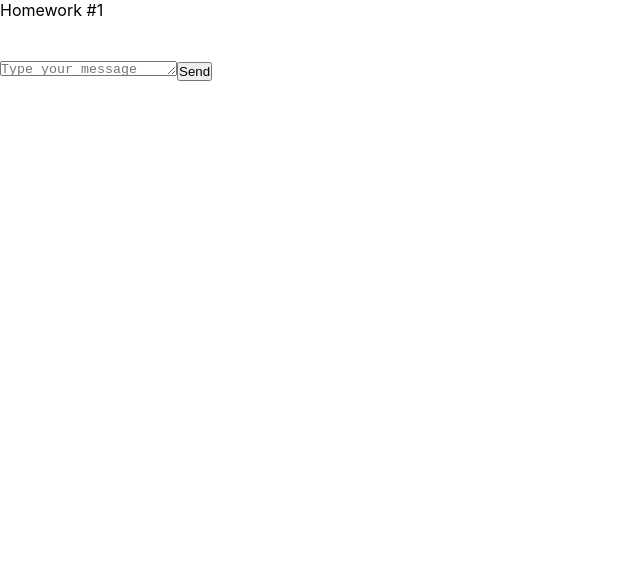
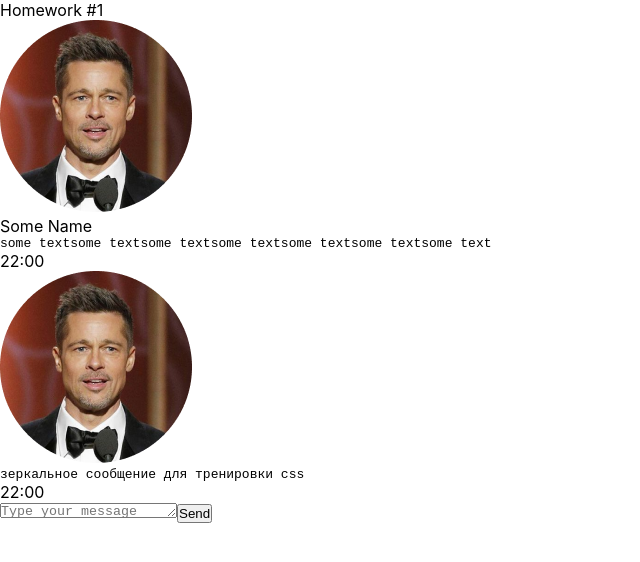
Before and after one commit to VadzimAJ/IT_ink_w2, a React (Create React App) app: page / in a window 1280 px wide. Shown: the top 562 px of the page, without its empty margins (0-640 px from the left). Built offline with nearby package versions, Linux system fonts and the light colour scheme.

Commit message:
feat: complite hw1_w2

```diff
--- a/src/s2-homeworks/hw01/HW1.tsx
+++ b/src/s2-homeworks/hw01/HW1.tsx
@@ -14,7 +14,30 @@
 * */
 
 // нужно создать правильный тип вместо any
-export type MessageType = any
+export type MessageType = {
+    id: number,
+    user: {
+        avatar: any,
+        name: string
+    },
+    message: {
+        text: string,
+        time: string
+    }
+}
+
+export type FriendMessageType = {
+    id: number,
+    user: {
+        avatar: any,
+        name: string
+    },
+    message: {
+        text: string,
+        time: string
+    }
+}
+
 
 // структуру объекта не менять
 export const message0: MessageType = {
--- a/src/s2-homeworks/hw01/friend-message/FriendMessage.tsx
+++ b/src/s2-homeworks/hw01/friend-message/FriendMessage.tsx
@@ -1,8 +1,13 @@
 import React from 'react'
 import s from './FriendMessage.module.css'
+import { MessageType } from '../HW1'
+
+type MessagePropsType = {
+    message: MessageType // Используйте тип MessageType
+}
 
 // создать тип вместо any и отобразить приходящие данные
-const FriendMessage = (props: any) => {
+const FriendMessage = (props: MessagePropsType) => {
     return (
         <div
             id={'hw1-friend-message-' + props.message.id}
@@ -12,7 +17,7 @@
                 <img
                     id={'hw1-friend-avatar-' + props.message.id}
                     // создаёт студент
-
+                    src={props.message.user.avatar}
                     //
                 />
                 <div className={s.friendText}>
@@ -29,7 +34,7 @@
                         className={s.friendMessageText}
                     >
                         {/*создаёт студент*/}
-
+                        {props.message.message.text}
                         {/**/}
                     </pre>
                 </div>
@@ -39,7 +44,7 @@
                 className={s.friendTime}
             >
                 {/*создаёт студент*/}
-
+                {props.message.message.time}
                 {/**/}
             </div>
         </div>
--- a/src/s2-homeworks/hw01/message/Message.tsx
+++ b/src/s2-homeworks/hw01/message/Message.tsx
@@ -1,8 +1,13 @@
 import React from 'react'
 import s from './Message.module.css'
+import { MessageType } from '../HW1'
 
 // нужно создать правильный тип вместо any
-export type MessagePropsType = any
+
+
+type MessagePropsType = {
+    message: MessageType // Используйте тип MessageType
+}
 
 // нужно отобразить приходящие данные
 const Message = (props: MessagePropsType) => {
@@ -11,26 +16,26 @@
             <div className={s.imageAndText}>
                 <img
                     id={'hw1-avatar-' + props.message.id}
-                    // создаёт студент
-
+                    src={props.message.user.avatar}
+                    alt="avatar"
                     //
                 />
                 <div className={s.text}>
                     <div id={'hw1-name-' + props.message.id} className={s.name}>
-                        {/*создаёт студент*/}
+                    {props.message.user.name}{/*создаёт студент*/}
 
                         {/**/}
                     </div>
                     <pre id={'hw1-text-' + props.message.id} className={s.messageText}>
                         {/*создаёт студент*/}
-
+                        {props.message.message.text}
                         {/**/}
                     </pre>
                 </div>
             </div>
             <div id={'hw1-time-' + props.message.id} className={s.time}>
                 {/*создаёт студент*/}
-
+                {props.message.message.time}
                 {/**/}
             </div>
         </div>
```
